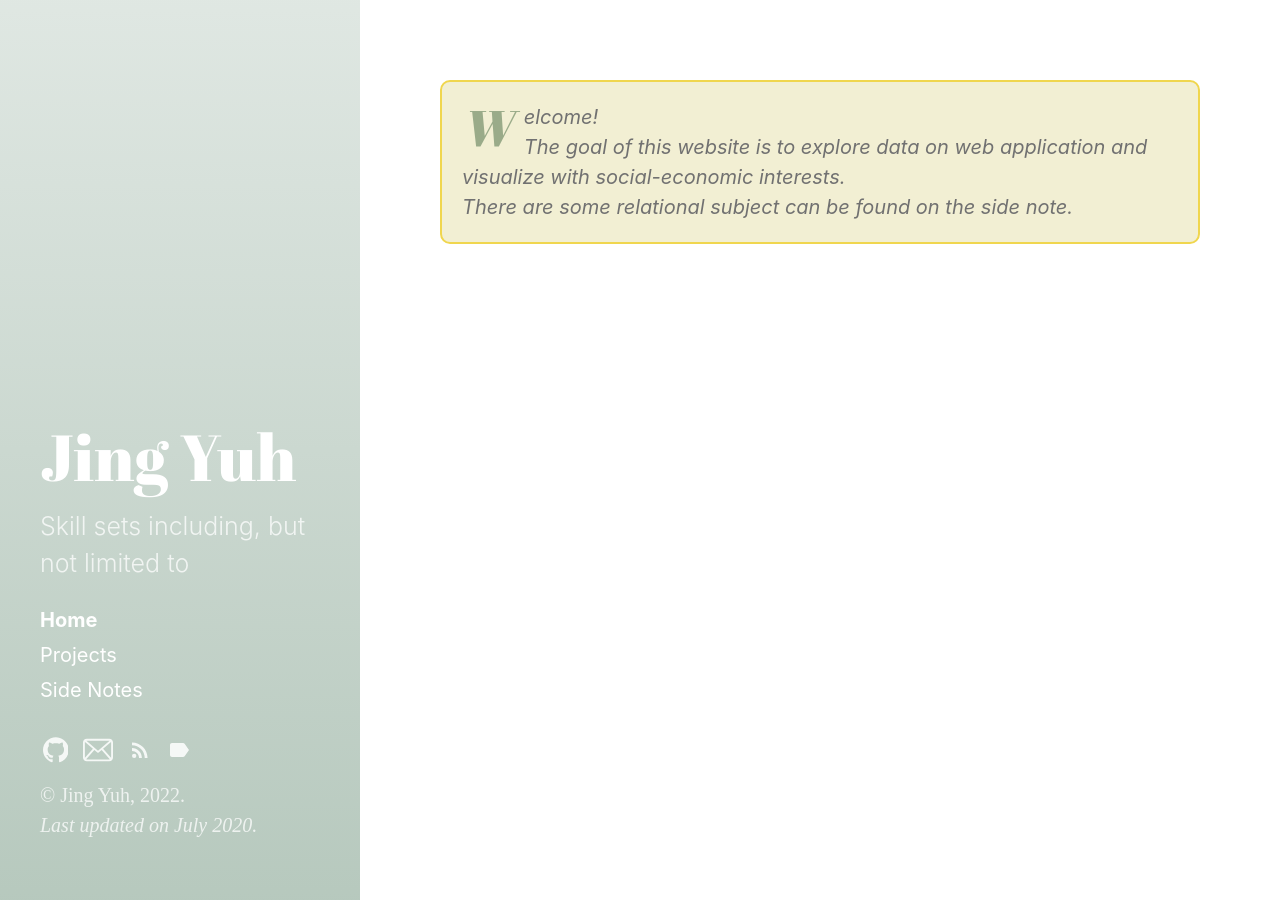
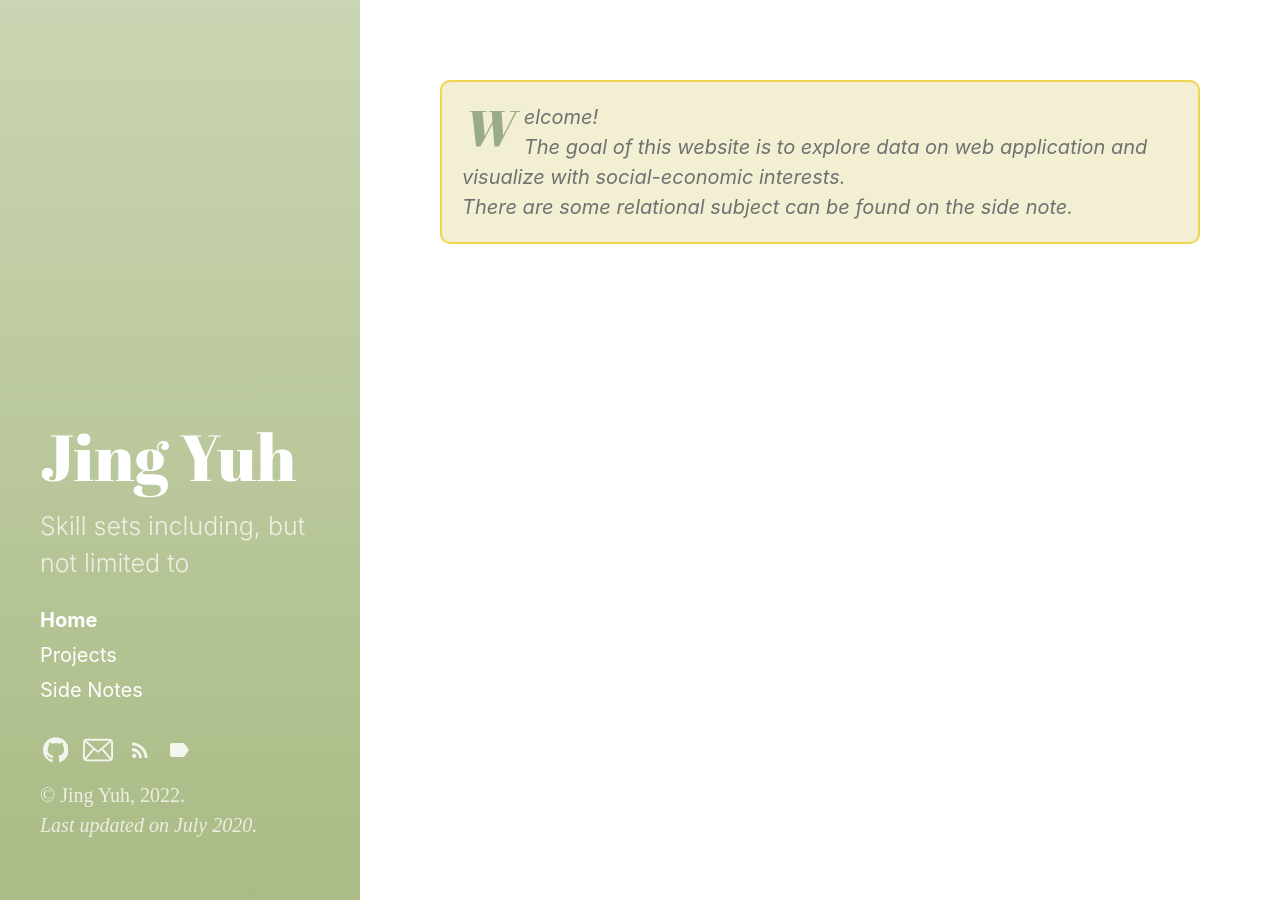
Before and after one commit to jyang123-bit/Website, a Jekyll site: the page built from index.html, in a window 1280 px wide. Built offline with Jekyll 4.4.1, drawn with Linux system fonts in a browser that asks for light colours; the list of posts is cut into pages by our own code.

Commit message:
Update _variables.scss

```diff
--- a/_sass/hydeout/_variables.scss
+++ b/_sass/hydeout/_variables.scss
@@ -42,7 +42,7 @@ $code-font-family: 'Gill Sans','Gill Sans MT',Calibri,sans-serif !default;
 $code-color: #bf616a !default;
 
 // Hyde theming
-$sidebar-bg-color:  #CBD8D0 !default;
+$sidebar-bg-color:  #BAC89C !default;
 //sage theme combination(sage:#9AAB89,#f2efd3, neon green#39FF14)
 //maroon theme combination(maroon:#4d0000,#e9e6e0, dark green:#001a0d)
 // green #51A03B, light green #DCF7DD
```
